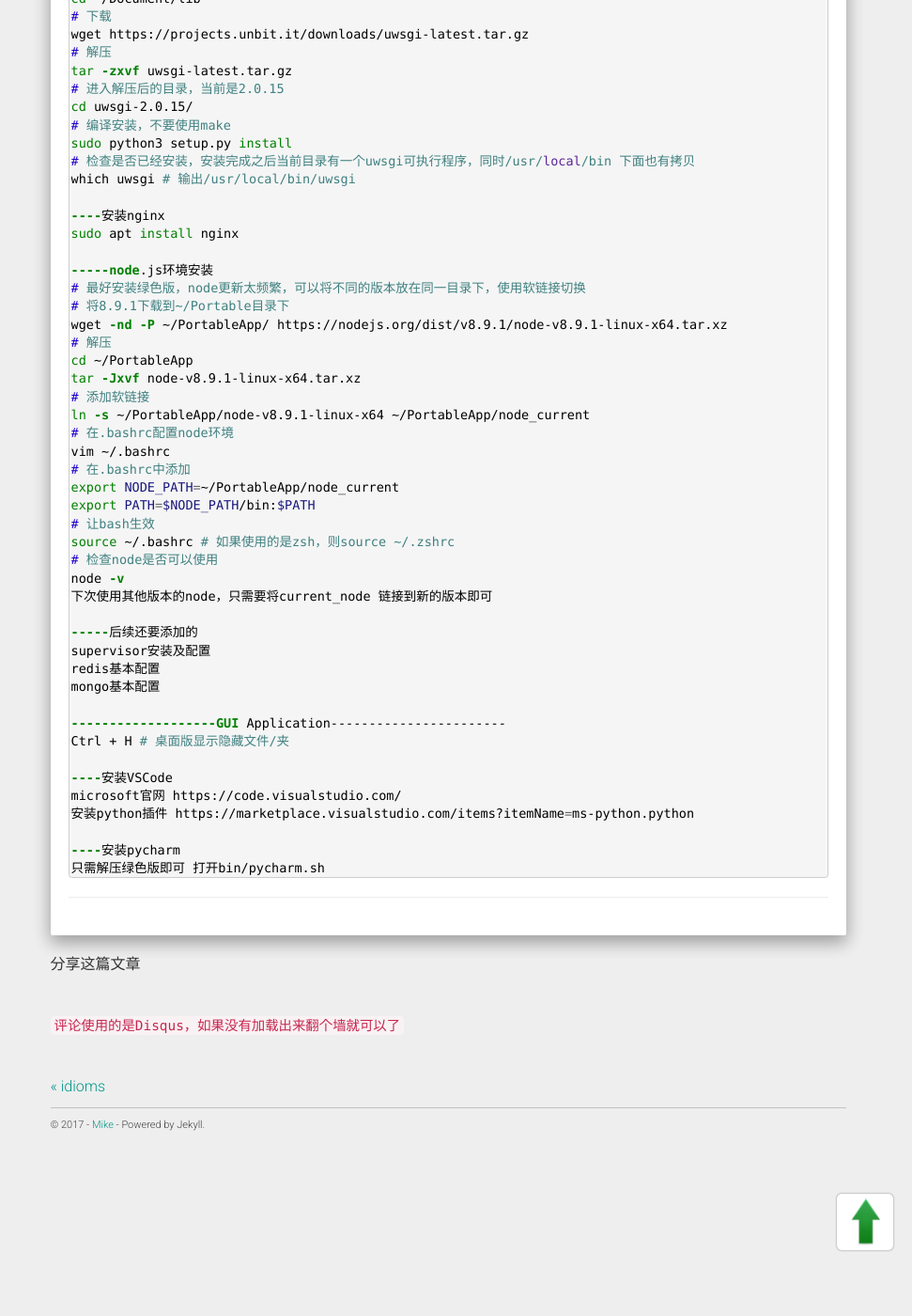
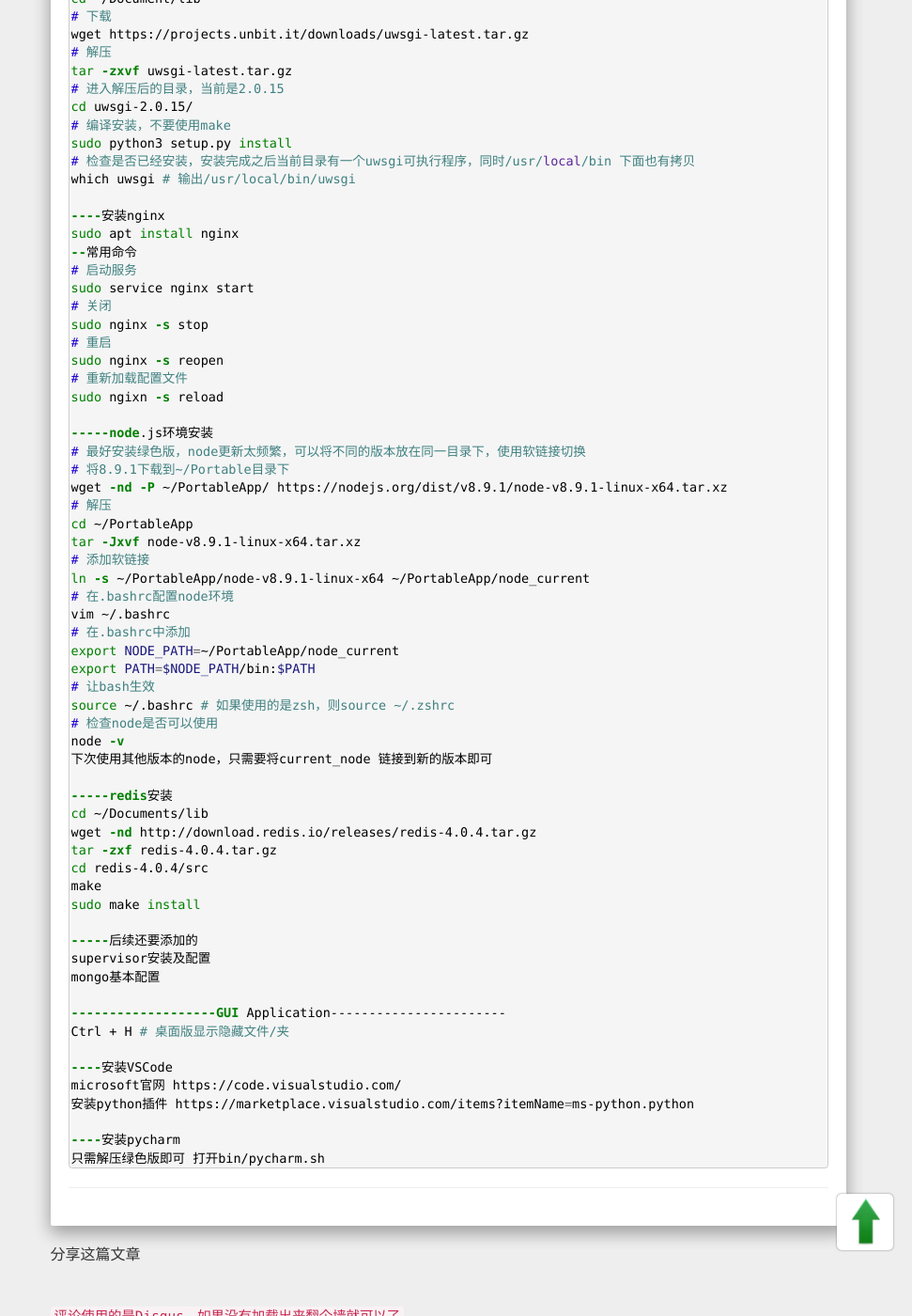
Before and after one commit to iampythoner/iampythoner.github.io, a Jekyll site: the page built from _posts/2017-11-26-CentOS_Ubuntu_env.md, in a window 1280 px wide and 1400 px high, scrolled down 4813 px. Shown: the whole window at 94% size, without its empty margins (309-1280 px from the left). Built offline with Jekyll 4.4.1, drawn with Linux system fonts in a browser that asks for light colours; nearby versions of some CDN libraries; comment, search, counter and statistics services are not loaded; some of the changed text lies outside the part shown.

Commit message:
no message

```diff
--- a/_posts/2017-11-26-CentOS_Ubuntu_env.md
+++ b/_posts/2017-11-26-CentOS_Ubuntu_env.md
@@ -258,6 +258,15 @@ which uwsgi # 输出/usr/local/bin/uwsgi
 
 ----安装nginx
 sudo apt install nginx
+--常用命令
+# 启动服务
+sudo service nginx start
+# 关闭
+sudo nginx -s stop
+# 重启
+sudo nginx -s reopen
+# 重新加载配置文件
+sudo ngixn -s reload
 
 -----node.js环境安装
 # 最好安装绿色版，node更新太频繁，可以将不同的版本放在同一目录下，使用软链接切换
@@ -279,9 +288,16 @@ source ~/.bashrc # 如果使用的是zsh，则source ~/.zshrc
 node -v
 下次使用其他版本的node，只需要将current_node 链接到新的版本即可
 
+-----redis安装
+cd ~/Documents/lib
+wget -nd http://download.redis.io/releases/redis-4.0.4.tar.gz
+tar -zxf redis-4.0.4.tar.gz
+cd redis-4.0.4/src
+make
+sudo make install
+
 -----后续还要添加的
 supervisor安装及配置
-redis基本配置
 mongo基本配置
 
 -------------------GUI Application-----------------------
```
Also changed, not shown: other parts of _posts/2017-11-26-CentOS_Ubuntu_env.md (+2 -2 lines).
